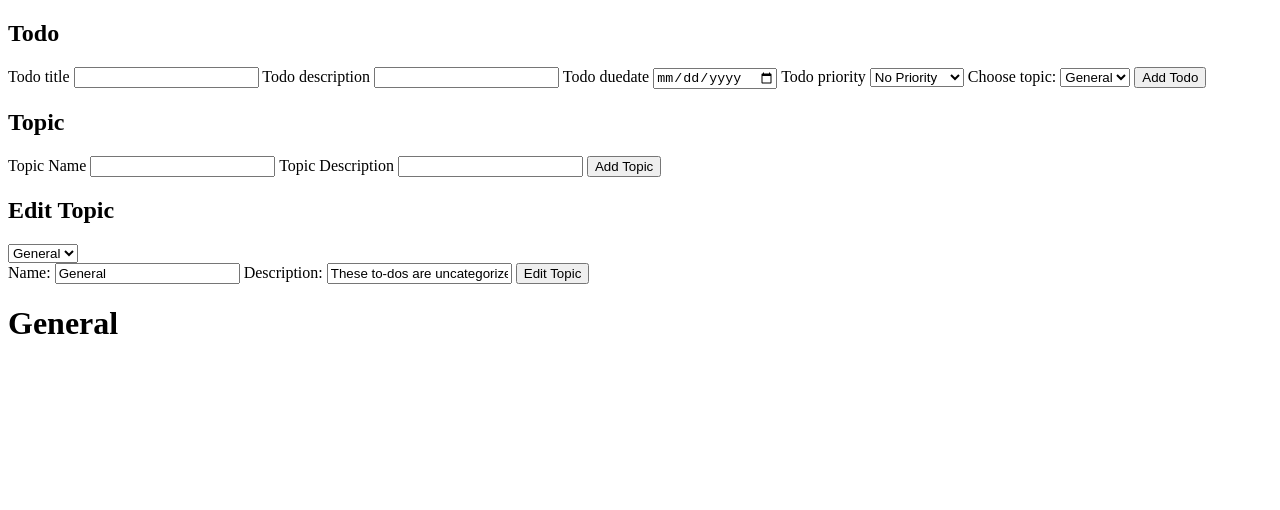
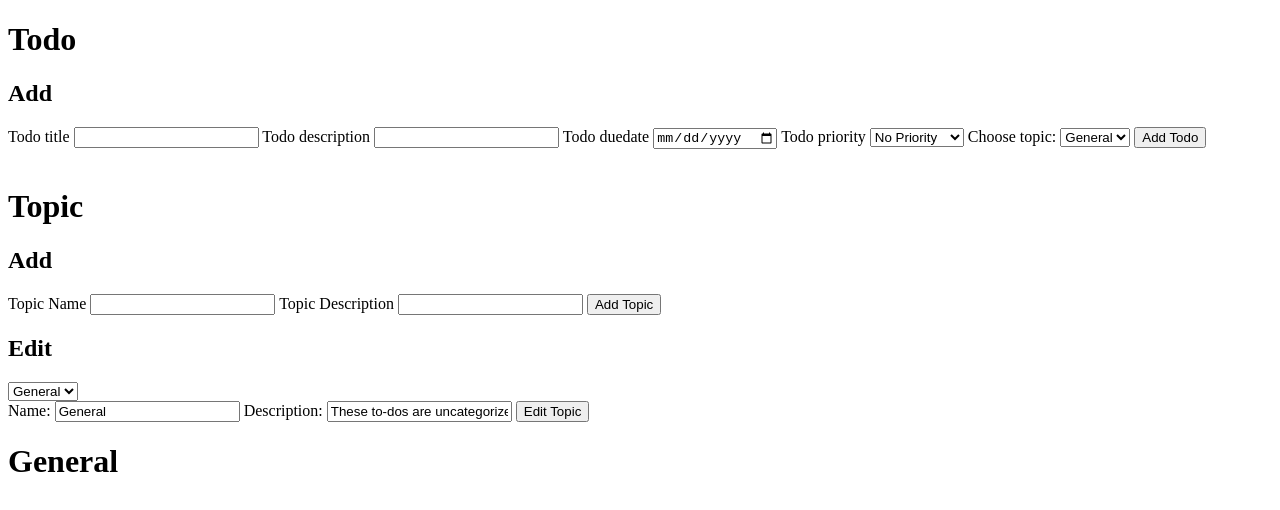
Before and after one commit to fmtayag/odin-todo, a website built with webpack: page src/index.html in a window 1280 px wide. Built offline with nearby package versions, Linux system fonts and the light colour scheme.

Commit message:
Fix headings

```diff
--- a/src/index.html
+++ b/src/index.html
@@ -7,7 +7,8 @@
 </head>
 <body>
 
-    <h2>Todo</h2>
+    <h1>Todo</h1>
+    <h2>Add</h2>
     <form action="" method="post">
         <label for="todoTitle">Todo title</label>
         <input type="text" name="todo_title" id="todoTitle">
@@ -34,8 +35,10 @@
         <button type="submit" id="addTodo">Add Todo</button>
         <!-- TODO: Input subtasks -->
     </form>
+    <br>
 
-    <h2>Topic</h2>
+    <h1>Topic</h1>
+    <h2>Add</h2>
     <form action="" method="post">
         <label for="topicName">Topic Name</label>
         <input type="text" name="topic_name" id="topicName">
@@ -44,7 +47,7 @@
         <button type="submit" id="addTopic" value="Topic">Add Topic</button>
     </form>
 
-    <h2>Edit Topic</h2>
+    <h2>Edit</h2>
     <select name="todo_topic" id="editSelectTopic">
 
     </select>
```
